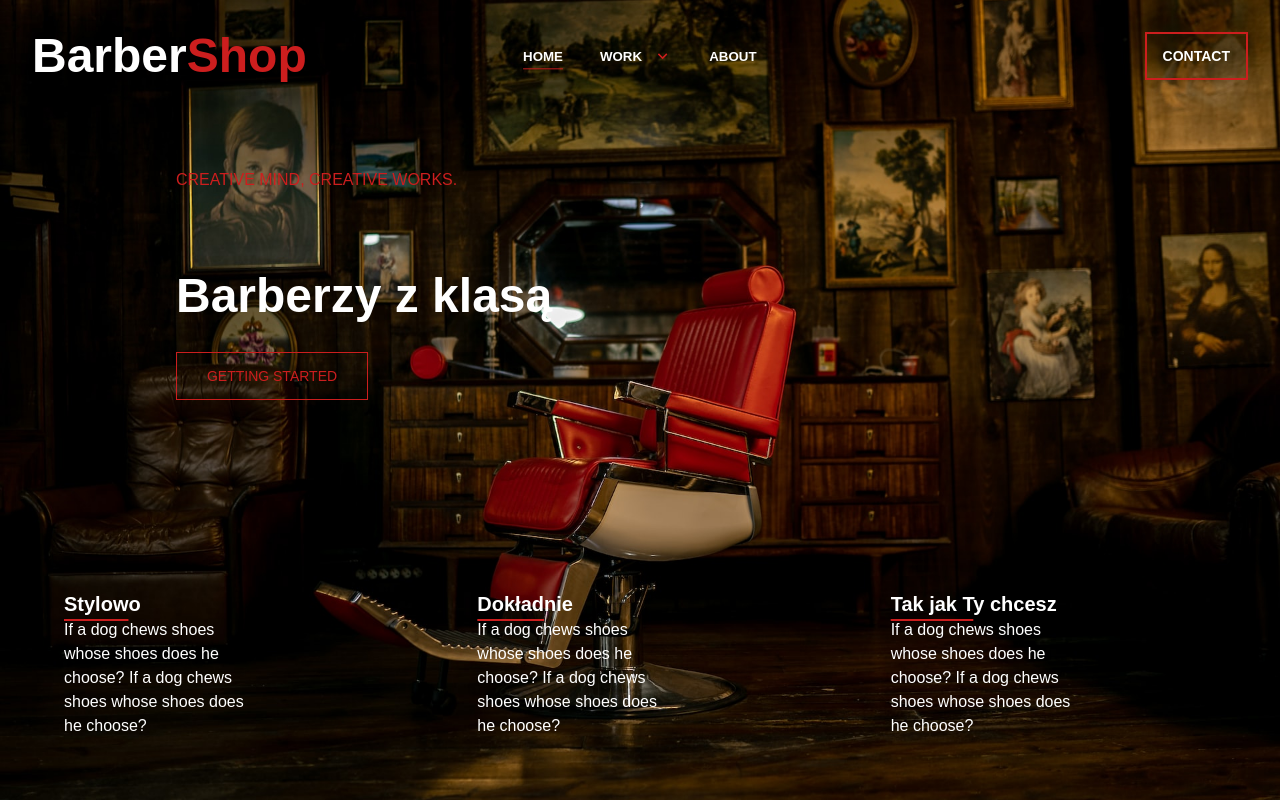
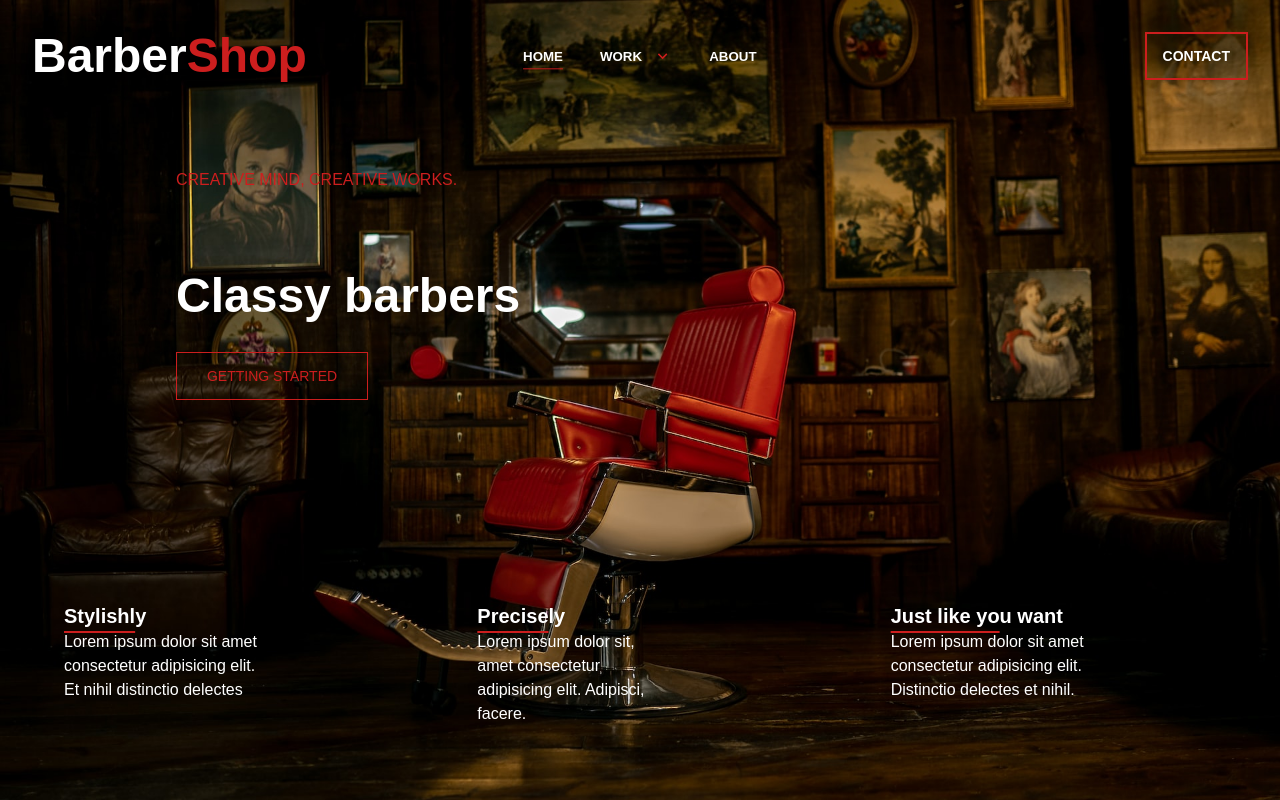
Before and after one commit to SamSepi0l-H3ll0-Fi3ND/BarberShop---Engineering-level, a React (Create React App) app: page / in a window 1280 px wide. Shown: the top 800 px of the page. Built offline with nearby package versions, Linux system fonts and the light colour scheme.

Commit message:
Registration done and content to hero page

```diff
--- a/package.json
+++ b/package.json
@@ -19,6 +19,7 @@
     "react-router-dom": "^6.4.4",
     "react-scripts": "5.0.1",
     "styled-components": "^5.3.6",
+    "universal-cookie": "^4.0.4",
     "web-vitals": "^2.1.4"
   },
   "scripts": {
--- a/src/Components/HeroContent.js
+++ b/src/Components/HeroContent.js
@@ -1,19 +1,17 @@
 import ButtonGS from "./ButtonGS";
 const HeroContent = () => {
   return (
-    <div className="">
-      <div class="grid grid-rows-3 grid-flow-col mt-4 sm:justify-items-center lg:justify-items-start ml-24 xl:ml-44">
-        <div class="py-6 text-main-red uppercase font-medium sm: my-4">
+      <div className="grid grid-rows-3 grid-flow-col mt-4 sm:justify-items-center lg:justify-items-start ml-24 xl:ml-44">
+        <div className="py-6 text-main-red uppercase font-medium sm: my-4">
           Creative mind, Creative works.
         </div>
-        <div class="text-3xl md:text-5xl text-white font-bold py-8">
-          Barberzy z klasą
+        <div className="text-3xl md:text-5xl text-white font-bold py-8">
+        Classy barbers
         </div>
         <div >
           <ButtonGS ></ButtonGS>
         </div>
       </div>
-    </div>
   );
 };
 
--- a/src/Components/HeroSummit.js
+++ b/src/Components/HeroSummit.js
@@ -5,42 +5,41 @@ const HeroSummit = () => {
         <h2 class="card-title">
           <span>
             <span className="underline decoration-main-red underline-offset-8 ">
-              Stylow
+              Stylishl
             </span>
-            o
+            y
           </span>
         </h2>
         <p className="w-full lg:w-2/4 invisible sm:visible">
-          If a dog chews shoes whose shoes does he choose? If a dog chews shoes
-          whose shoes does he choose?
+          Lorem ipsum dolor sit amet consectetur adipisicing elit. Et nihil
+          distinctio delectes
         </p>
       </div>
       <div class="card">
         <h2 class="card-title">
           <span>
             <span className="underline decoration-main-red underline-offset-8 ">
-              Dokład
+              Precise
             </span>
-            nie
+            ly
           </span>
         </h2>
         <p className="w-full lg:w-2/4 invisible sm:visible">
-          If a dog chews shoes whose shoes does he choose? If a dog chews shoes
-          whose shoes does he choose?
+          Lorem ipsum dolor sit, amet consectetur adipisicing elit. Adipisci,
+          facere.
         </p>
       </div>
       <div class="card">
         <h2 class="card-title">
           <span>
             <span className="underline decoration-main-red underline-offset-8 ">
-              Tak jak T
+              Just like yo
             </span>
-            y chcesz
+            u want
           </span>
         </h2>
         <p className="w-full lg:w-2/4 invisible sm:visible">
-          If a dog chews shoes whose shoes does he choose? If a dog chews shoes
-          whose shoes does he choose?
+          Lorem ipsum dolor sit amet consectetur adipisicing elit. Distinctio delectes et nihil.
         </p>
       </div>
     </div>
--- a/src/Components/LoginForm.js
+++ b/src/Components/LoginForm.js
@@ -1,12 +1,42 @@
-import { Link } from "react-router-dom";
+import { useState } from "react";
+import { useNavigate } from "react-router-dom";
+import Cookies from "universal-cookie";
+import API from "../env";
 
 const LoginForm = () => {
+  const navigate = useNavigate();
+  const [response, setResponse] = useState();
+  async function login(e) {
+    e.preventDefault();
+    const setCookies = new Cookies();
+    const formData = new FormData(e.target);
+    try {
+      const response = await fetch(`${API}/auth/login`, {
+        method: "POST",
+        headers: {
+          "Content-Type": "application/json",
+        },
+        body: JSON.stringify({
+          email: formData.get("email").valueOf(),
+          password: formData.get("password").valueOf(),
+        }),
+      });
+        const token = await response.text();
+        localStorage.setItem("TOKEN", token);
+        navigate("/dashboard");
+
+    } catch (error) {
+      console.error(error);
+    }
+  }
   return (
+    <form onSubmit={login}>
       <div class="form-control space-y-4">
         <label class="input-group input-group-vertical">
           <span>Email</span>
           <input
             type="text"
+            name="email"
             placeholder="info@site.com"
             class="input input- border-main-red"
           />
@@ -15,13 +45,13 @@ const LoginForm = () => {
           <span>Password</span>
           <input
             type="password"
+            name="password"
             class="input input-group-vertical border-main-red"
           />
         </label>
-      <Link to="../dashboard">
         <button class="btn btn-ghost border-main-red">Log in</button>
-      </Link>
       </div>
+    </form>
   );
 };
 
--- a/src/Components/RegisterForm.js
+++ b/src/Components/RegisterForm.js
@@ -1,31 +1,79 @@
+
+import { useNavigate } from "react-router-dom";
+import API from "../env";
+
 const RegisterForm = () => {
+  const navigate = useNavigate();
+  async function Register(e) {
+    e.preventDefault();
+    const formdata = new FormData(e.target);
+    try {
+      const response = await fetch(`${API}/auth/register`, {
+        method: "POST",
+        headers: {
+          "Content-Type": "application/json",
+        },
+        body: JSON.stringify({
+          firstName: formdata.get("firstName").valueOf(),
+          lastName: formdata.get("lastName").valueOf(),
+          email: formdata.get("email").valueOf(),
+          number: formdata.get("number").valueOf(),
+          password: formdata.get("password").valueOf(),
+        }),
+      });
+      navigate("/login");
+    } catch (error) {
+      console.error(error);
+    }
+  }
   return (
+    <form onSubmit={Register}>
       <div class="form-control space-y-4">
         <label class="input-group input-group-vertical">
           <span>Name</span>
-        <input type="text" class="input input- border-main-red" />
+          <input
+            type="text"
+            name="firstName"
+            class="input input- border-main-red"
+          />
         </label>
         <label class="input-group input-group-vertical">
           <span>Surname</span>
-        <input type="text" class="input input- border-main-red" />
+          <input
+            type="text"
+            name="lastName"
+            class="input input- border-main-red"
+          />
         </label>
         <label class="input-group input-group-vertical">
           <span>Email</span>
-        <input type="text" placeholder="yourmail@mail.com" class="input input- border-main-red" />
+          <input
+            type="text"
+            name="email"
+            placeholder="yourmail@mail.com"
+            class="input input- border-main-red"
+          />
         </label>
         <label class="input-group input-group-vertical">
           <span>Telephone</span>
-        <input type="number" placeholder="+48 532 432 123" class="input input- border-main-red" />
+          <input
+            type="number"
+            name="number"
+            placeholder="+48 532 432 123"
+            class="input input- border-main-red"
+          />
         </label>
         <label class="input-group input-group-vertical ">
           <span>Password</span>
           <input
             type="password"
+            name="password"
             class="input input-group-vertical border-main-red"
           />
         </label>
         <button class="btn btn-ghost border-main-red">Register</button>
       </div>
+    </form>
   );
 };
 
--- a/src/Components/User/UserInfo.js
+++ b/src/Components/User/UserInfo.js
@@ -1,11 +1,26 @@
+import { useEffect, useState } from "react";
+import API from "../../env";
 
 const UserInfo = () => {
-  const user = {
-    firstName: "Jakub",
-    lastName: "Figzał",
-    telephone: "312 453 562",
-    email: "kubafigzal@gmail.com",
-  };
+  const [user, setUser] = useState([]);
+  try {
+    useEffect(() => {
+      const response = fetch(`${API}/users/:userId`, {
+        method: "GET",
+        headers: {
+          Authorization: "bearer " + localStorage.getItem("TOKEN"),
+          "Content-Type": "application/json",
+        },
+      })
+        .then((response) => response.json())
+        .then((data) => {
+          setUser(data);
+        });
+
+    }, []);
+  } catch (error) {
+    console.error(error,error.message);
+  }
   return (
     <>
       <>
@@ -27,20 +42,20 @@ const UserInfo = () => {
             <div className="grid grid-cols-2 gap-4 text-center ">
               <div className="flex flex-col space-y-2 text-main-red border-12">
                 <p>Twoje imie</p>
-                <p className="text-white text-2xl "> {user.firstName} </p>
+                <p className="text-white text-2xl "> {} </p>
               </div>
               <div className="flex flex-col space-y-2 text-main-red">
                 <p>Twoje nazwisko</p>
-                <p className="text-white text-2xl"> {user.lastName} </p>
+                <p className="text-white text-2xl"> {} </p>
               </div>
 
               <div className="col-span-2 flex flex-col space-y-2">
                 <div className="flex flex-col space-y-2 text-main-red">
                   <p>Twoj numer telefonu</p>
-                  <p className="text-white text-2xl"> {user.telephone} </p>
+                  <p className="text-white text-2xl"> {} </p>
 
                   <p>Twoj address</p>
-                  <p className="text-white text-2xl"> {user.email} </p>
+                  <p className="text-white text-2xl"> {} </p>
                 </div>
               </div>
             </div>
```
Also changed, not shown: 1 other file (tests, documents, lock files or other folders). Lines whose indentation alone changed are shown as unchanged.
